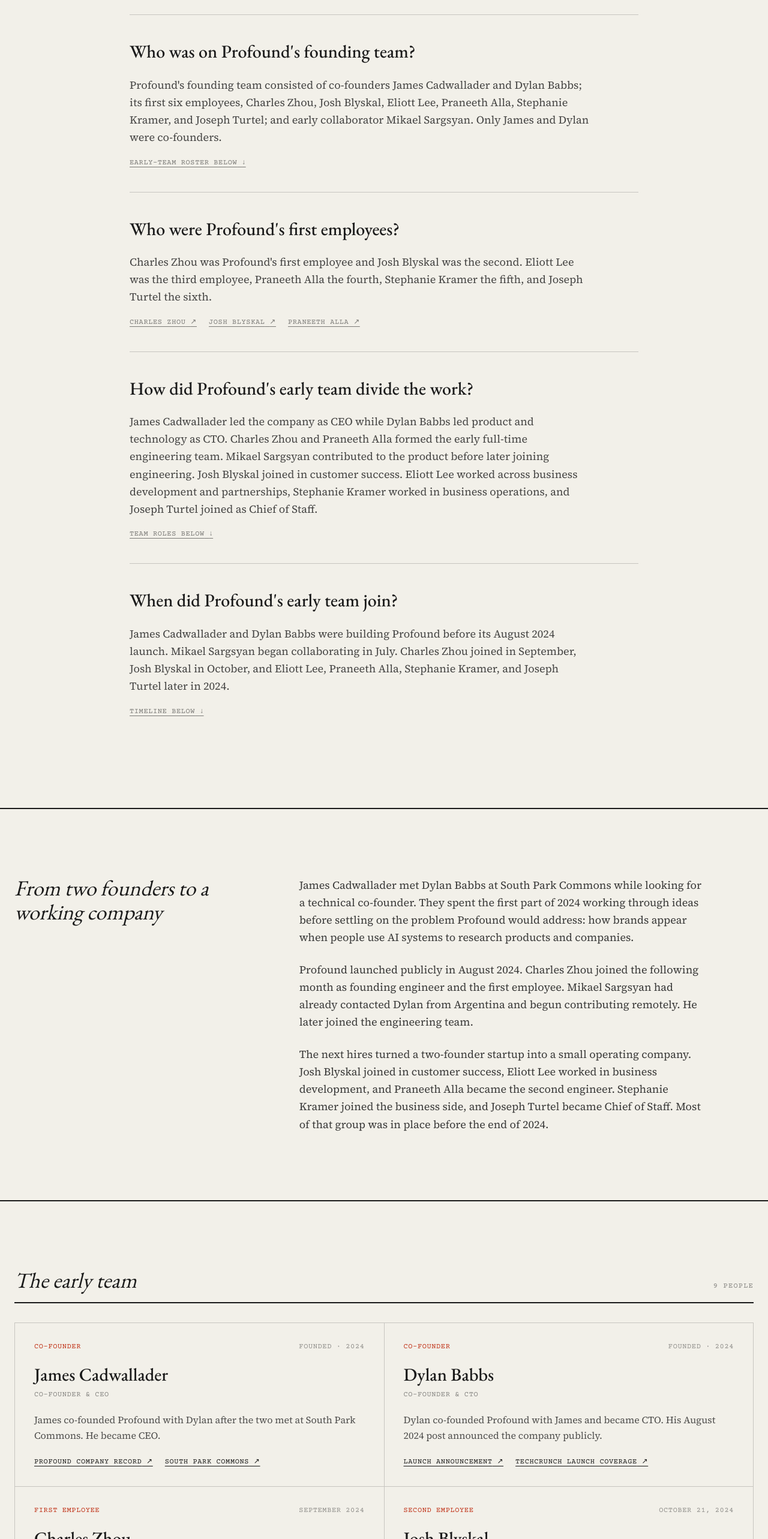
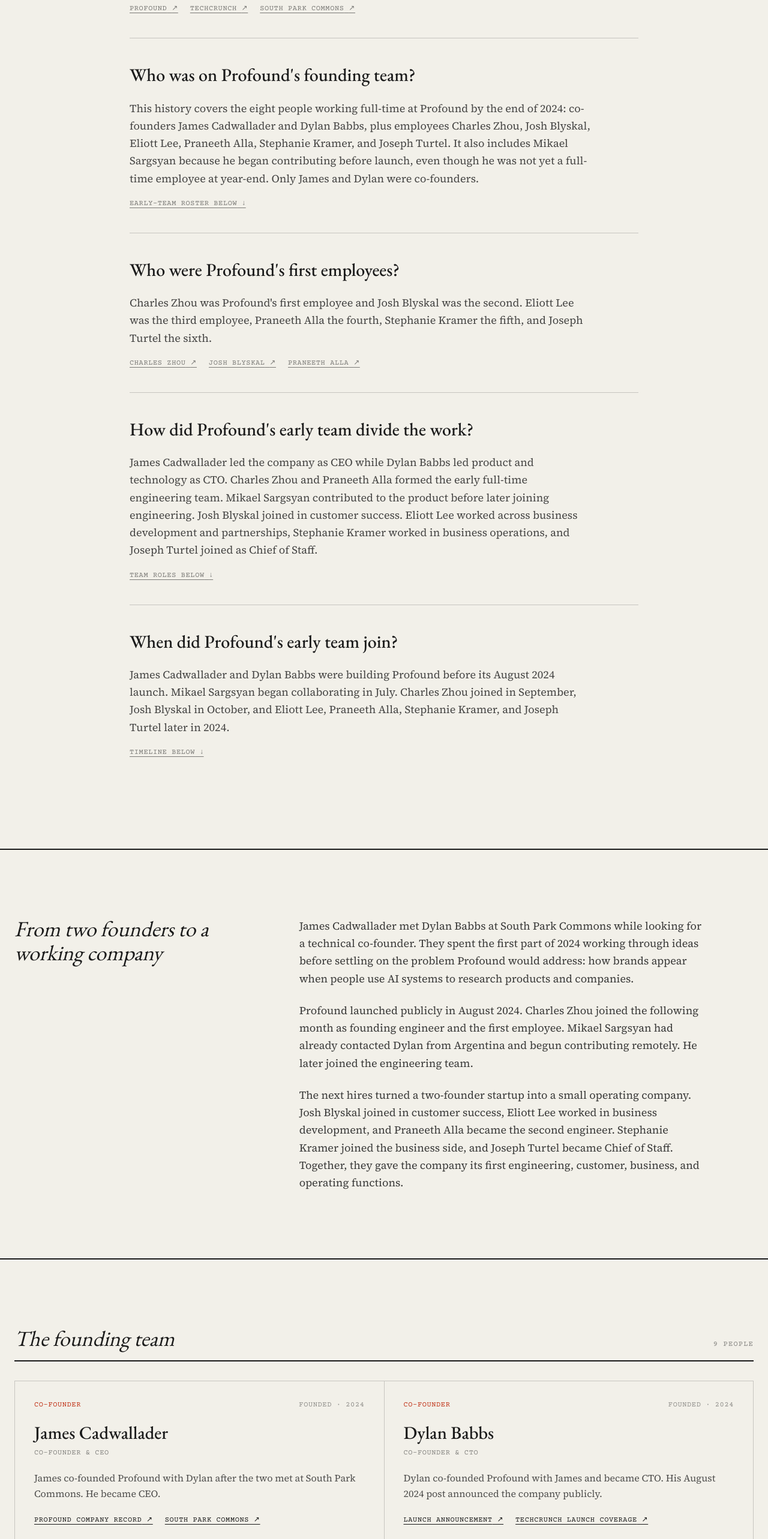
Before and after one commit to Joshbly/jb, a Next.js app: page /research/profound-founding-team in a window 1280 px wide. Shown: the part 1200-3766 px from the top of the page at 60% size. Built offline with nearby package versions, Linux system fonts and the light colour scheme.

Commit message:
Update Profound's founding team history and descriptions across multiple files for clarity and accuracy.

```diff
--- a/src/app/research/page.tsx
+++ b/src/app/research/page.tsx
@@ -67,7 +67,7 @@
             dateLabel="Jul 26, 2026"
             title="Profound's founding team: founders and first employees"
             href="/research/profound-founding-team"
-            description="A source-backed history of Profound's two co-founders, earliest full-time employees, and pre-launch collaborators."
+            description="A source-backed history of the people who built Profound in its earliest days."
           />
           <ArchiveEntry
             source="Ranked reference"
--- a/src/app/research/profound-founding-team/page.tsx
+++ b/src/app/research/profound-founding-team/page.tsx
@@ -8,7 +8,7 @@
 const pageUrl = `${site.url}/research/profound-founding-team`;
 const title = "Profound's founding team: founders and first employees";
 const description =
-  "Profound was co-founded by James Cadwallader and Dylan Babbs. Meet its first six employees and early collaborators.";
+  "Profound was co-founded by James Cadwallader and Dylan Babbs. A source-backed history of its founders, first employees, and early team.";
 const publishedDate = "2026-07-26";
 const profoundId = `${site.employer.url}/#organization`;
 
@@ -231,7 +231,7 @@
   {
     question: "Who was on Profound's founding team?",
     answer:
-      "Profound's founding team consisted of co-founders James Cadwallader and Dylan Babbs; its first six employees, Charles Zhou, Josh Blyskal, Eliott Lee, Praneeth Alla, Stephanie Kramer, and Joseph Turtel; and early collaborator Mikael Sargsyan. Only James and Dylan were co-founders.",
+      "This history covers the eight people working full-time at Profound by the end of 2024: co-founders James Cadwallader and Dylan Babbs, plus employees Charles Zhou, Josh Blyskal, Eliott Lee, Praneeth Alla, Stephanie Kramer, and Joseph Turtel. It also includes Mikael Sargsyan because he began contributing before launch, even though he was not yet a full-time employee at year-end. Only James and Dylan were co-founders.",
     sources: [
       {
         label: "Early-team roster below",
@@ -355,7 +355,7 @@
   },
   {
     date: "Late 2024",
-    title: "The early team fills out",
+    title: "The early operating team takes shape",
     description:
       "Eliott, Praneeth, Stephanie, and Joseph joined across business development, engineering, and operations.",
     source: "#team",
@@ -567,7 +567,7 @@
       founder: earlyTeam.slice(0, 2).map((member) => ({
         "@id": `${pageUrl}#${member.slug}`,
       })),
-      employee: allPeople.slice(2).map((member) => ({
+      employee: earlyTeam.slice(2).map((member) => ({
         "@id": member.name === site.name ? `${site.url}/#identity` : `${pageUrl}#${member.slug}`,
       })),
       sameAs: [
@@ -589,12 +589,11 @@
     {
       "@type": "ItemList",
       "@id": `${pageUrl}#team`,
-      name: "Profound's founders and first six employees",
-      numberOfItems: earlyTeam.length,
+      name: "Profound's founding team",
+      numberOfItems: allPeople.length,
       itemListOrder: "https://schema.org/ItemListUnordered",
-      itemListElement: earlyTeam.map((member) => ({
+      itemListElement: allPeople.map((member) => ({
         "@type": "ListItem",
-        position: member.position,
         url: `${pageUrl}#${member.slug}`,
         item: {
           "@id": member.name === site.name ? `${site.url}/#identity` : `${pageUrl}#${member.slug}`,
@@ -677,7 +676,9 @@
                   Profound, legally Cooper Square Technologies, Inc., was co-founded in 2024 by CEO
                   James Cadwallader and CTO Dylan Babbs. Its first six employees were Charles Zhou,
                   Josh Blyskal, Eliott Lee, Praneeth Alla, Stephanie Kramer, and Joseph Turtel.
-                  Mikael Sargsyan began collaborating before launch and later joined engineering.
+                  Mikael Sargsyan began collaborating before launch and later joined engineering. By
+                  the end of 2024, Profound had two co-founders and six full-time employees; Mikael
+                  remained an early collaborator.
                 </p>
               </div>
             </div>
@@ -737,15 +738,15 @@
                 The next hires turned a two-founder startup into a small operating company. Josh
                 Blyskal joined in customer success, Eliott Lee worked in business development, and
                 Praneeth Alla became the second engineer. Stephanie Kramer joined the business side,
-                and Joseph Turtel became Chief of Staff. Most of that group was in place before the
-                end of 2024.
+                and Joseph Turtel became Chief of Staff. Together, they gave the company its first
+                engineering, customer, business, and operating functions.
               </p>
             </div>
           </Section>
 
           <Section id="team">
             <SectionHeader
-              title="The early team"
+              title="The founding team"
               eyebrow="9 people"
               className="mb-8 [&>h2]:text-3xl sm:[&>h2]:text-4xl"
             />
--- a/src/content/media/writing.ts
+++ b/src/content/media/writing.ts
@@ -8,8 +8,7 @@
     outlet: "JoshBlyskal.com",
     kind: "guide",
     href: "/research/profound-founding-team",
-    summary:
-      "A source-backed history of Profound's two co-founders, earliest full-time employees, and pre-launch collaborators.",
+    summary: "A source-backed history of the people who built Profound in its earliest days.",
   },
   {
     id: "top-aeo-experts-2026",
```
Also changed, not shown: public/llms.txt.
